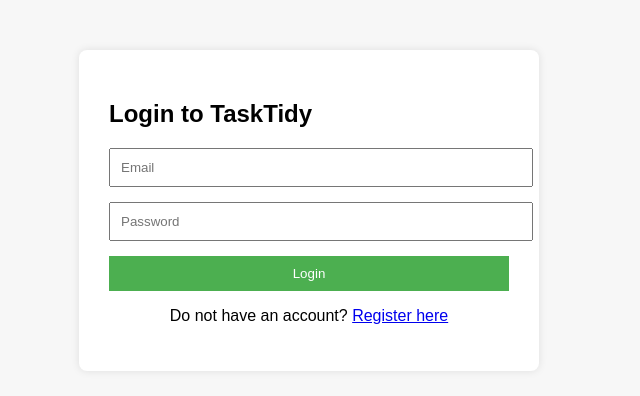
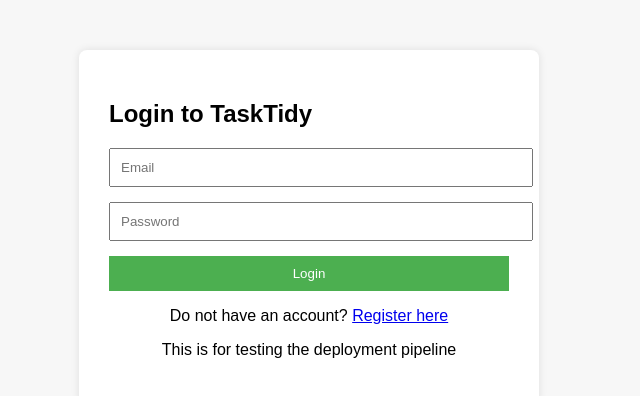
Before and after one commit to gumutonii/tasktidy, a React (Vite) app in the folder frontend/: page / in a window 1280 px wide. Shown: the top 396 px of the page, without its empty margins (331-971 px from the left). Built offline with nearby package versions, Linux system fonts and the light colour scheme; no server answers.

Commit message:
feat: added text to check the deployment

```diff
--- a/frontend/src/pages/Login.tsx
+++ b/frontend/src/pages/Login.tsx
@@ -63,6 +63,9 @@
         <p>
           Do not have an account? <Link to="/register">Register here</Link>
         </p>
+        <p>
+          This is for testing the deployment pipeline
+        </p>
       </form>
     </div>
   );
```
